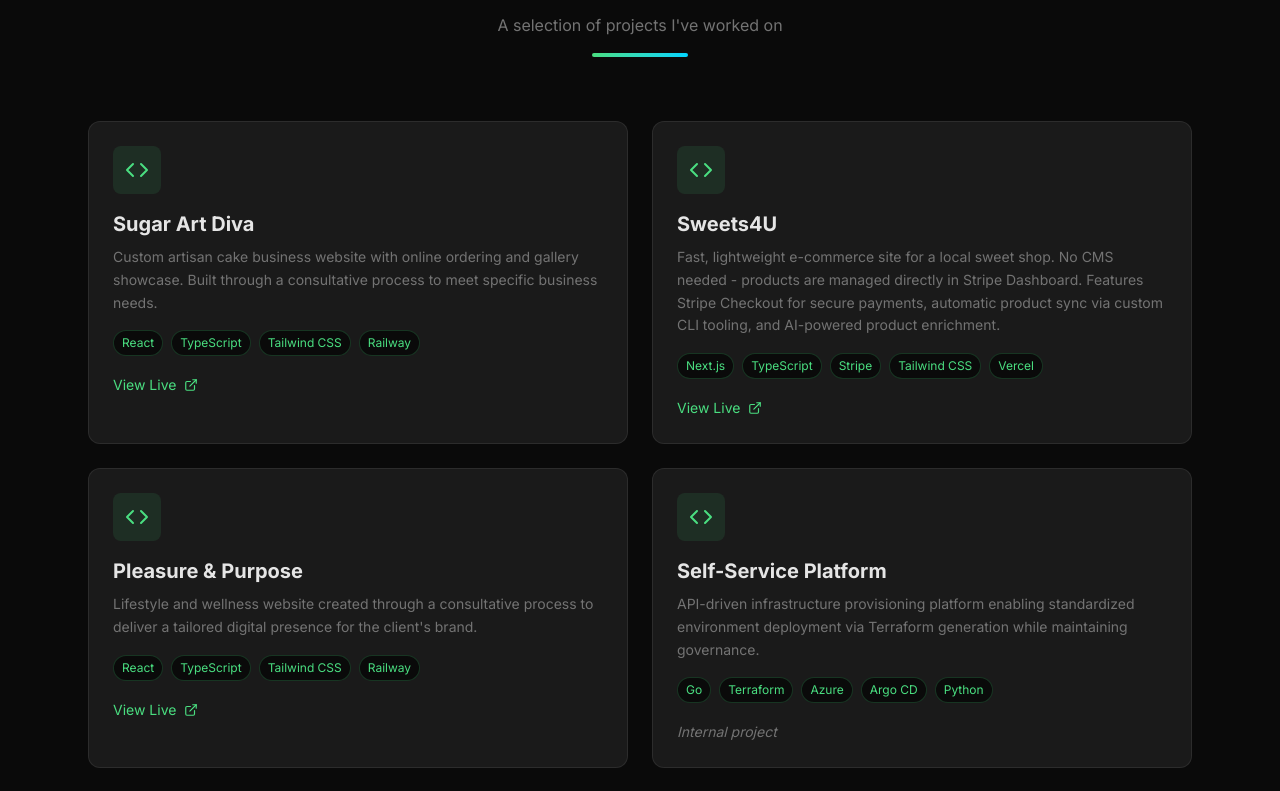
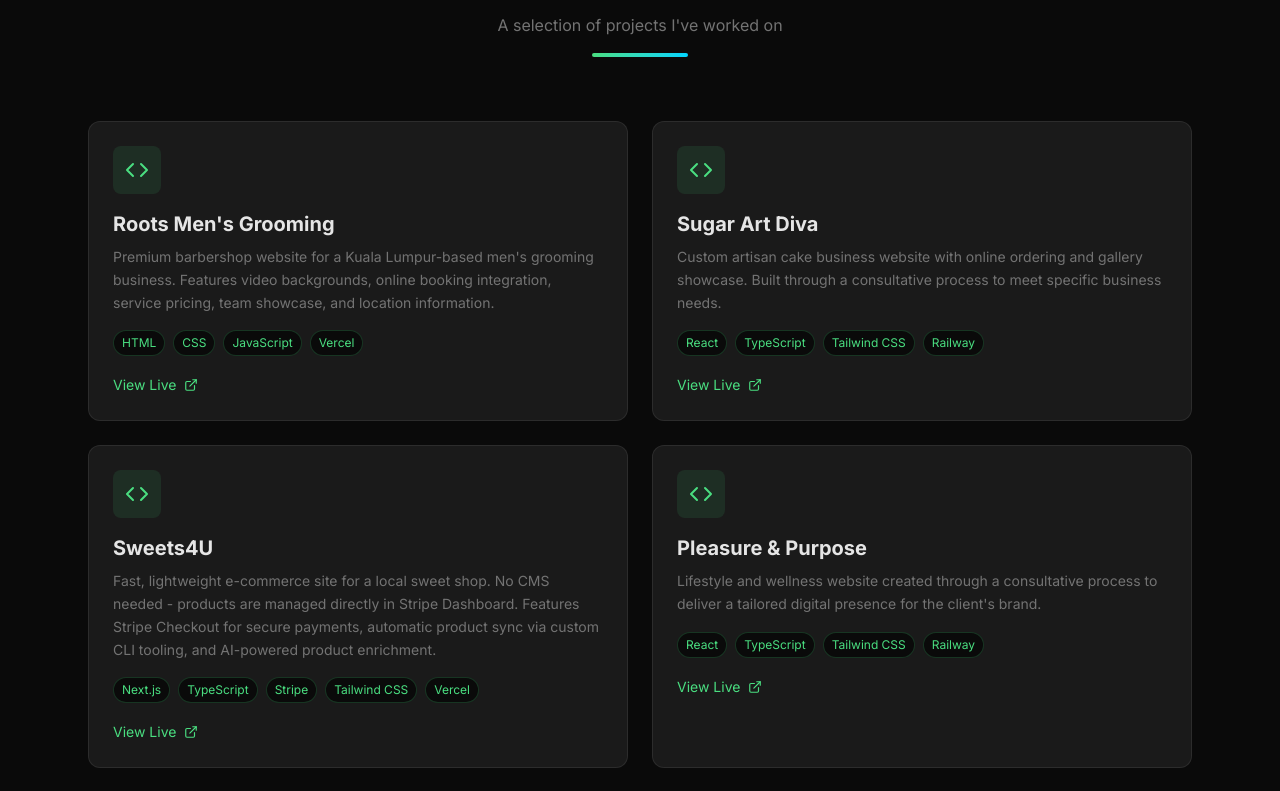
Before and after one commit to grksakhuja/personal-website, a React (Vite) app: page / in a window 1280 px wide. Shown: the part 3409-4200 px from the top of the page. Built offline with nearby package versions, Linux system fonts and the light colour scheme; no server answers.

Commit message:
Add Roots Men's Grooming project and fix LinkedIn URL
- Add Roots Men's Grooming as featured project with correct Vercel URL
- Fix LinkedIn URL to use rohit-sakhuja
- Improve project grid layout: center last card when odd count
- Make project cards equal height within each row

```diff
--- a/src/components/ProjectCard.tsx
+++ b/src/components/ProjectCard.tsx
@@ -86,7 +86,7 @@ export default function ProjectCard({
   // On mobile, render without animation
   if (isMobile) {
     return (
-      <div className="group relative bg-[var(--color-surface)] rounded-xl border border-white/[0.08] overflow-hidden backdrop-blur-sm">
+      <div className="group relative h-full bg-[var(--color-surface)] rounded-xl border border-white/[0.08] overflow-hidden backdrop-blur-sm">
         {cardContent}
       </div>
     );
@@ -103,7 +103,7 @@ export default function ProjectCard({
         ease: 'easeOut',
       }}
       whileHover={{ y: -5 }}
-      className="group relative bg-[var(--color-surface)] rounded-xl border border-white/[0.08] overflow-hidden hover:border-[var(--color-teal)]/50 hover:shadow-[0_0_30px_rgba(74,222,128,0.15)] transition-all duration-300 backdrop-blur-sm"
+      className="group relative h-full bg-[var(--color-surface)] rounded-xl border border-white/[0.08] overflow-hidden hover:border-[var(--color-teal)]/50 hover:shadow-[0_0_30px_rgba(74,222,128,0.15)] transition-all duration-300 backdrop-blur-sm"
     >
       {cardContent}
     </motion.div>
--- a/src/data/portfolio.ts
+++ b/src/data/portfolio.ts
@@ -111,6 +111,13 @@ export const skillCategories = [
 
 export const projects = [
   {
+    title: "Roots Men's Grooming",
+    description: "Premium barbershop website for a Kuala Lumpur-based men's grooming business. Features video backgrounds, online booking integration, service pricing, team showcase, and location information.",
+    tech: ["HTML", "CSS", "JavaScript", "Vercel"],
+    liveUrl: "https://roots-hairdressers.vercel.app/",
+    featured: true,
+  },
+  {
     title: "Sugar Art Diva",
     description: "Custom artisan cake business website with online ordering and gallery showcase. Built through a consultative process to meet specific business needs.",
     tech: ["React", "TypeScript", "Tailwind CSS", "Railway"],
@@ -141,7 +148,7 @@ export const projects = [
 ];
 
 export const socialLinks = [
-  { name: "LinkedIn", url: "https://linkedin.com/in/rohitsakhuja", icon: "linkedin" },
+  { name: "LinkedIn", url: "https://linkedin.com/in/rohit-sakhuja", icon: "linkedin" },
   { name: "GitHub", url: "https://github.com/grksakhuja", icon: "github" },
 ];
 
--- a/src/sections/Projects.tsx
+++ b/src/sections/Projects.tsx
@@ -21,16 +21,26 @@ export default function Projects() {
 
         {/* All Projects - 2x2 Grid */}
         <div className="grid md:grid-cols-2 gap-6">
-          {projects.map((project, index) => (
+          {projects.map((project, index) => {
+            const isLastItem = index === projects.length - 1;
+            const isOddCount = projects.length % 2 !== 0;
+            const shouldSpanFull = isLastItem && isOddCount;
+
+            return (
+              <div
+                key={project.title}
+                className={`h-full ${shouldSpanFull ? 'md:col-span-2 md:max-w-[calc(50%-0.75rem)] md:mx-auto' : ''}`}
+              >
                 <ProjectCard
-              key={project.title}
                   title={project.title}
                   description={project.description}
                   tech={project.tech}
                   liveUrl={project.liveUrl}
                   index={index}
                 />
-          ))}
+              </div>
+            );
+          })}
         </div>
       </div>
     </section>
```
Lines whose indentation alone changed are shown as unchanged.
